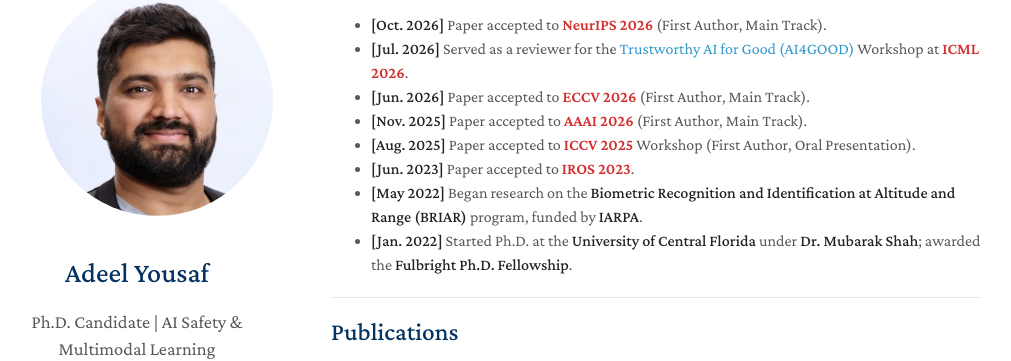
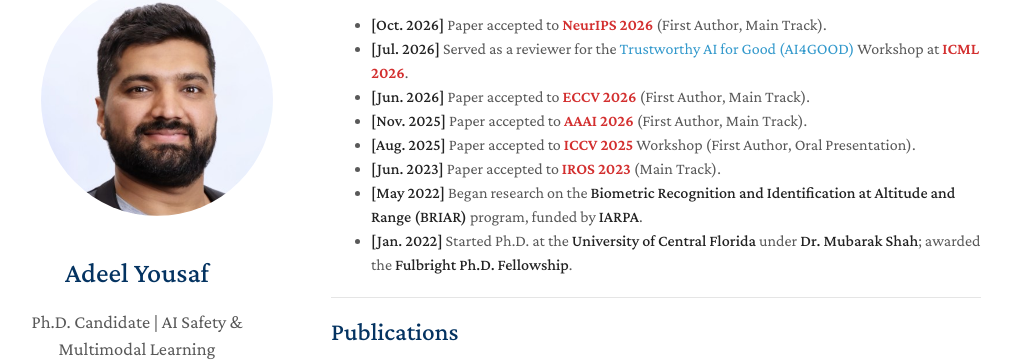
Before and after one commit to Adeelyousaf/Adeelyousaf.github.io, a Jekyll site: the page built from index.md, in a window 1280 px wide and 900 px high, scrolled down 495 px. Shown: the part 100-461 px from the top of the window, without its empty margins (139-1150 px from the left). Built offline with Jekyll 4.4.1, drawn with Linux system fonts in a browser that asks for light colours; a style sheet for code colours, icons or effects is not loaded; our own code applies the rules of GitHub Pages for plain Markdown files.

Commit message:
Mark IROS 2023 news item as Main Track
Co-Authored-By: Claude Fable 5.1 <noreply@anthropic.com>

```diff
--- a/index.md
+++ b/index.md
@@ -27,7 +27,7 @@ I have also worked on funded research projects from DARPA and IARPA, spanning sa
 - **[Jun. 2026]** Paper accepted to <span class="news-conf">ECCV 2026</span> (First Author, Main Track).
 - **[Nov. 2025]** Paper accepted to <span class="news-conf">AAAI 2026</span> (First Author, Main Track).
 - **[Aug. 2025]** Paper accepted to <span class="news-conf">ICCV 2025</span> Workshop (First Author, Oral Presentation).
-- **[Jun. 2023]** Paper accepted to <span class="news-conf">IROS 2023</span>.
+- **[Jun. 2023]** Paper accepted to <span class="news-conf">IROS 2023</span> (Main Track).
 - **[May 2022]** Began research on the **Biometric Recognition and Identification at Altitude and Range (BRIAR)** program, funded by **IARPA**.
 - **[Jan. 2022]** Started Ph.D. at the **University of Central Florida** under **Dr. Mubarak Shah**; awarded the **Fulbright Ph.D. Fellowship**.
 
```
